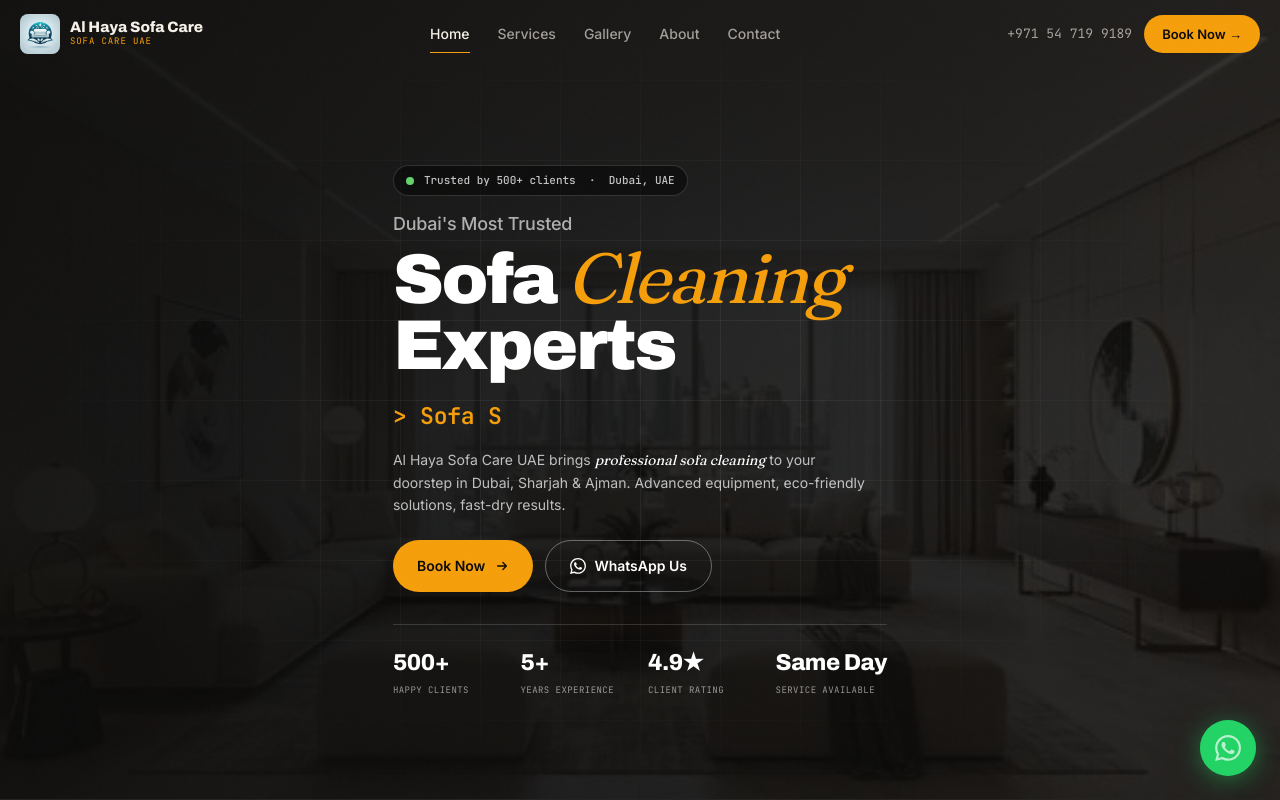
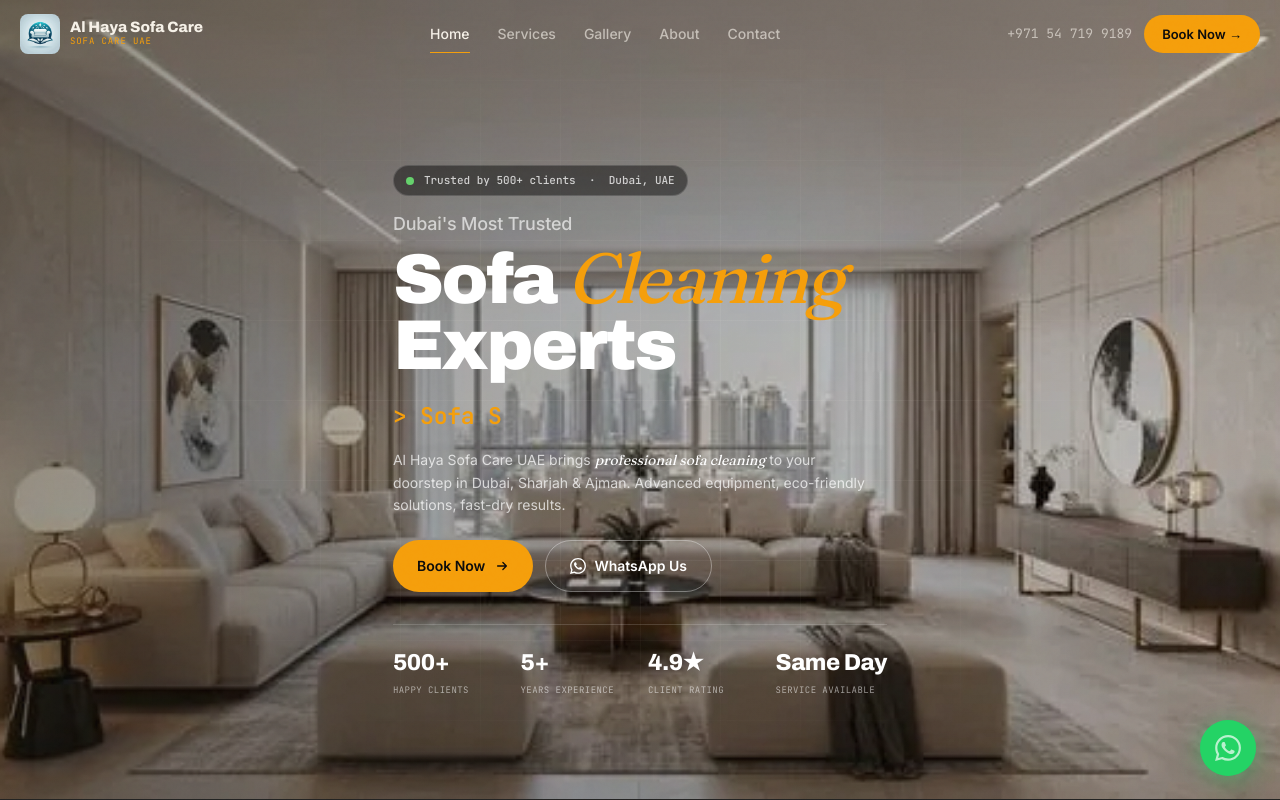
Before and after one commit to asadali7755/sofa-care-UAE-web, a Next.js app: page / in a window 1280 px wide. Shown: the top 800 px of the page. Built offline with nearby package versions, Linux system fonts and the light colour scheme.

Commit message:
fix: hero image — remove dark overlay, full brightness

```diff
--- a/app/components/Hero.tsx
+++ b/app/components/Hero.tsx
@@ -45,9 +45,9 @@
           aria-hidden="true"
           fetchPriority="high"
           decoding="async"
-          style={{ position: 'absolute', inset: 0, width: '100%', height: '100%', objectFit: 'cover', objectPosition: 'center', opacity: 0.55 }}
+          style={{ position: 'absolute', inset: 0, width: '100%', height: '100%', objectFit: 'cover', objectPosition: 'center', opacity: 1 }}
         />
-        <div style={{ position: 'absolute', inset: 0, background: 'linear-gradient(105deg, rgba(11,11,11,0.92) 0%, rgba(11,11,11,0.78) 55%, rgba(11,11,11,0.65) 100%)' }}/>
+        <div style={{ position: 'absolute', inset: 0, background: 'linear-gradient(105deg, rgba(11,11,11,0.45) 0%, rgba(11,11,11,0.25) 55%, rgba(11,11,11,0.10) 100%)' }}/>
         <div className="grid-bg" style={{ position: 'absolute', inset: 0 }}/>
       </div>
 
```
Also changed, not shown: 2 other files (tests, documents, lock files or other folders).
